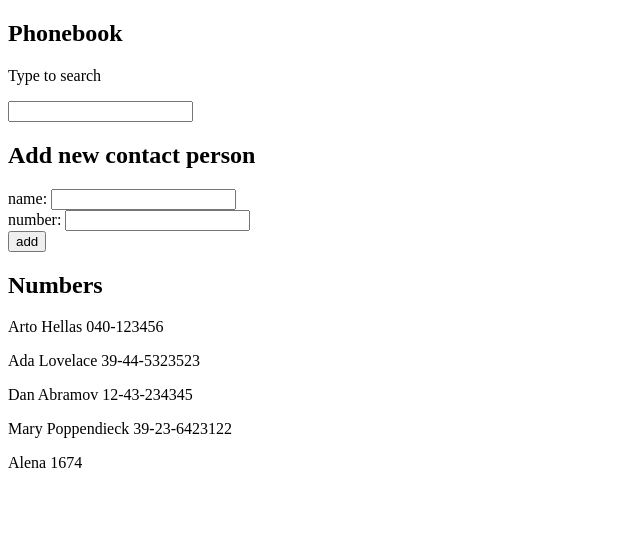
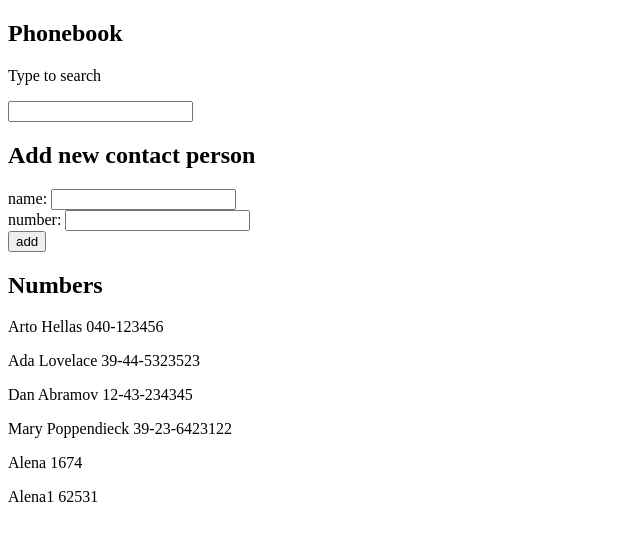
Before and after one commit to AlenaNik/full-stack-course-alena, a React (Create React App) app in the folder part0/: page / in a window 1280 px wide. Shown: the top 540 px of the page, without its empty margins (0-640 px from the left). Built offline with nearby package versions, Linux system fonts and the light colour scheme; data requests are answered from the project's data file.

Commit message:
separeted logic

```diff
--- a/part0/db.json
+++ b/part0/db.json
@@ -24,6 +24,11 @@
       "name": "Alena",
       "number": "1674",
       "id": 5
+    },
+    {
+      "name": "Alena1",
+      "number": "62531",
+      "id": 6
     }
   ]
 }
--- a/part0/src/App.js
+++ b/part0/src/App.js
@@ -3,6 +3,7 @@ import Persons from './components/Persons.component'
 import Filter from "./components/Filter.component";
 import PersonFrom from './components/PersonForm.component';
 import axios from 'axios';
+import personService from './services/persons';
 
 const App = () => {
     const [persons, setPersons] = useState([])
@@ -11,9 +12,10 @@ const App = () => {
     const [filter, setFilter] = useState('')
 
   useEffect(() => {
-        axios.get('http://localhost:3001/persons')
-            .then(res => {
-                setPersons(res.data)
+        personService
+            .getAll()
+            .then(initialPerson => {
+                setPersons(initialPerson)
             })
     }, []);
 
@@ -27,9 +29,9 @@ const App = () => {
         if (persons.some(e => e.name === newName)) {
             alert(`${newName} is already added to phonebook`);
         } else {
-            axios.post('http://localhost:3001/persons', personObject)
-                .then(res => {
-                    setNewName(persons.push(res.data))
+            personService.create(personObject)
+                .then(initialPerson => {
+                    setNewName(persons.push(initialPerson))
                     setNewName('')
                 })
         }
--- /dev/null
+++ b/part0/src/services/persons.js
@@ -0,0 +1,17 @@
+import axios from 'axios'
+const baseUrl = 'http://localhost:3001/persons'
+
+const getAll = () => {
+    const req = axios.get(baseUrl)
+    return req.then(res => res.data)
+}
+
+const create = newPerson => {
+    const req = axios.post(baseUrl, newPerson)
+    return req.then(res => res.data)
+}
+
+export default  {
+    getAll: getAll,
+    create: create,
+}
```
